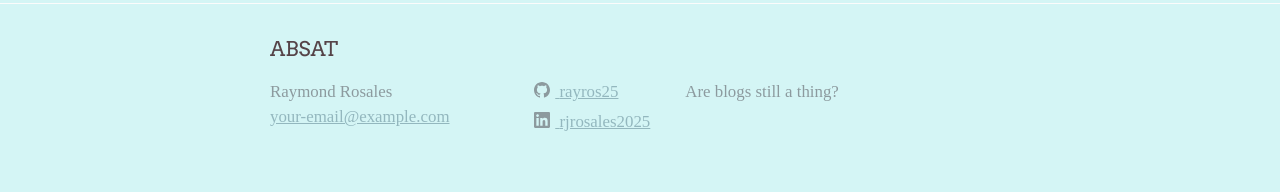
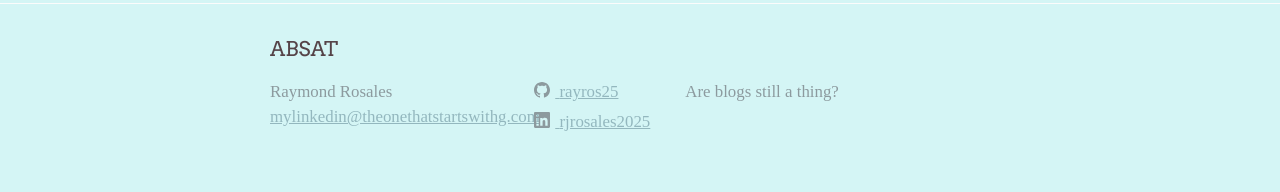
Before and after one commit to rayros25/rayros25.github.io, a Jekyll site: the page built from index.md, in a window 1280 px wide. Shown: the part 1223-1415 px from the top of the page. Built offline with Jekyll 4.4.1, drawn with Linux system fonts in a browser that asks for light colours; some web fonts are replaced.

Commit message:
Update config

```diff
--- a/_config.yml
+++ b/_config.yml
@@ -20,7 +20,7 @@
 
 title: ABSAT
 author: Raymond Rosales
-email: your-email@example.com
+email: mylinkedin@theonethatstartswithg.com
 description: >- # this means to ignore newlines until "baseurl:"
   Are blogs still a thing?
 baseurl: "" # the subpath of your site, e.g. /blog
```
